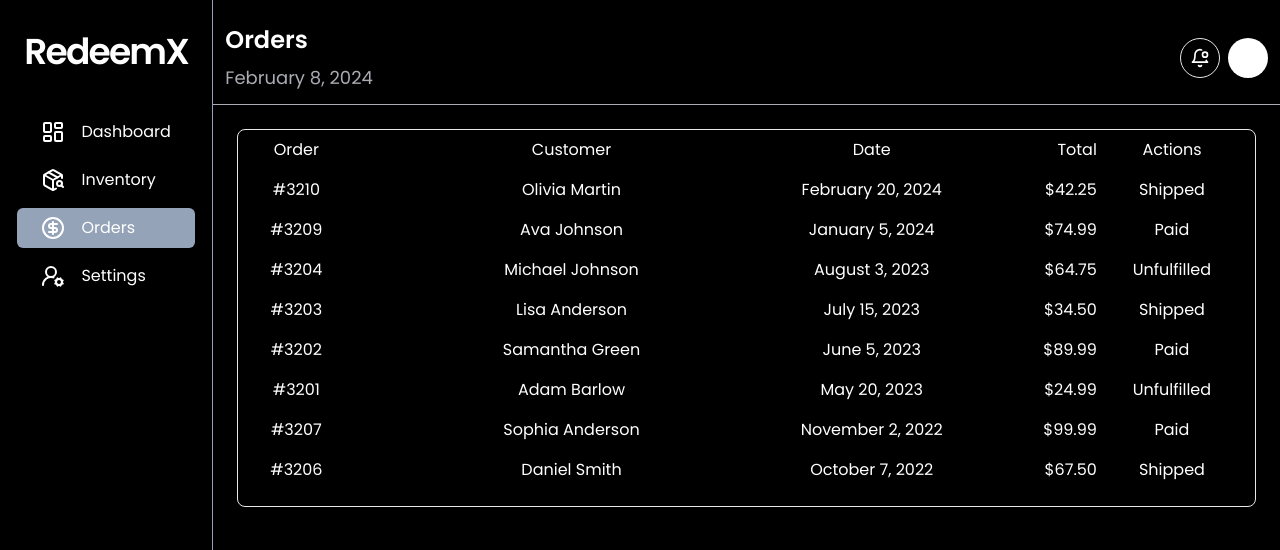
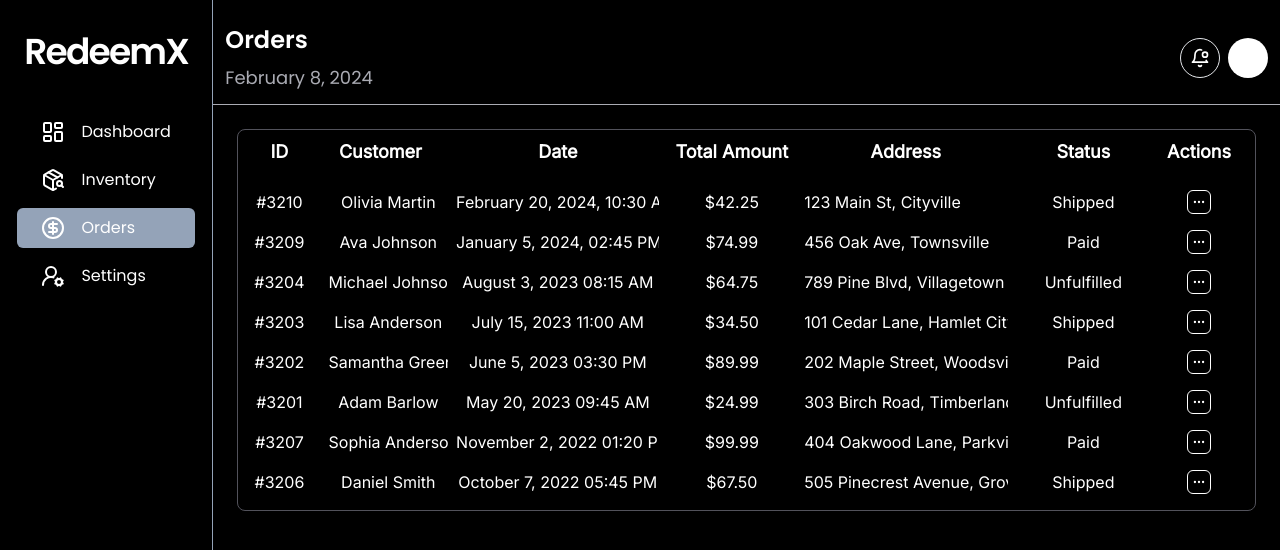
Before and after one commit to devvMuhammad/admin-redeemx, a Next.js app: page /orders in a window 1280 px wide. Shown: the top 550 px of the page. Built offline with nearby package versions, Linux system fonts and the light colour scheme.

Commit message:
added orders table

```diff
--- a/src/app/(sections)/orders/page.tsx
+++ b/src/app/(sections)/orders/page.tsx
@@ -1,53 +1,123 @@
+import { MoreHorizontalIcon } from "lucide-react";
+import { Inter } from "next/font/google";
+
+const inter = Inter({
+  weight: "400",
+  style: "normal",
+});
+
+interface Order {
+  orderId: string;
+  name: string;
+  date: string;
+  totalAmount: string;
+  status: string;
+  address: string;
+  orderItems?: string[];
+}
+
+const ordersData: Order[] = [
+  {
+    orderId: "#3210",
+    name: "Olivia Martin",
+    date: "February 20, 2024, 10:30 AM",
+    totalAmount: "$42.25",
+    status: "Shipped",
+    address: "123 Main St, Cityville",
+    orderItems: ["Product A", "Product B", "Product C"],
+  },
+  {
+    orderId: "#3209",
+    name: "Ava Johnson",
+    date: "January 5, 2024, 02:45 PM",
+    totalAmount: "$74.99",
+    status: "Paid",
+    address: "456 Oak Ave, Townsville",
+    orderItems: ["Product X", "Product Y"],
+  },
+  {
+    orderId: "#3204",
+    name: "Michael Johnson",
+    date: "August 3, 2023 08:15 AM",
+    totalAmount: "$64.75",
+    status: "Unfulfilled",
+    address: "789 Pine Blvd, Villagetown",
+    orderItems: ["Product M", "Product N", "Product O"],
+  },
+  {
+    orderId: "#3203",
+    name: "Lisa Anderson",
+    date: "July 15, 2023 11:00 AM",
+    totalAmount: "$34.50",
+    status: "Shipped",
+    address: "101 Cedar Lane, Hamlet City",
+    orderItems: ["Product P", "Product Q"],
+  },
+  {
+    orderId: "#3202",
+    name: "Samantha Green",
+    date: "June 5, 2023 03:30 PM",
+    totalAmount: "$89.99",
+    status: "Paid",
+    address: "202 Maple Street, Woodsville",
+    orderItems: ["Product Z"],
+  },
+  {
+    orderId: "#3201",
+    name: "Adam Barlow",
+    date: "May 20, 2023 09:45 AM",
+    totalAmount: "$24.99",
+    status: "Unfulfilled",
+    address: "303 Birch Road, Timberland",
+    orderItems: ["Product D", "Product E"],
+  },
+  {
+    orderId: "#3207",
+    name: "Sophia Anderson",
+    date: "November 2, 2022 01:20 PM",
+    totalAmount: "$99.99",
+    status: "Paid",
+    address: "404 Oakwood Lane, Parkville",
+    orderItems: ["Product F", "Product G"],
+  },
+  {
+    orderId: "#3206",
+    name: "Daniel Smith",
+    date: "October 7, 2022 05:45 PM",
+    totalAmount: "$67.50",
+    status: "Shipped",
+    address: "505 Pinecrest Avenue, Grove City",
+    orderItems: ["Product H", "Product I", "Product J"],
+  },
+];
+
 export default function Orders() {
   return (
-    <main>
-      <div className="border shadow-sm rounded-lg p-2">
-        <div className="min-w-[700px] pb-4 rounded-xl header product-rows grid gap-y-4 gap-x-2 md:gap-x-0 grid-cols-[auto_3fr_1fr_1fr_1fr] justify-center items-center text-center overflow-x-auto">
-          <div className="w-[100px]">Order</div>
-          <div className="min-w-[150px]">Customer</div>
-          <div className="hidden md:table-cell">Date</div>
-          <div className="text-right">Total</div>
-          <div className="hidden sm:table-cell">Actions</div>
-          <div className="font-medium">#3210</div>
-          <div>Olivia Martin</div>
-          <div className="hidden md:table-cell">February 20, 2024</div>
-          <div className="text-right">$42.25</div>
-          <div className="hidden sm:table-cell">Shipped</div>
-          <div className="font-medium">#3209</div>
-          <div>Ava Johnson</div>
-          <div className="hidden md:table-cell">January 5, 2024</div>
-          <div className="text-right">$74.99</div>
-          <div className="hidden sm:table-cell">Paid</div>
-          <div className="font-medium">#3204</div>
-          <div>Michael Johnson</div>
-          <div className="hidden md:table-cell">August 3, 2023</div>
-          <div className="text-right">$64.75</div>
-          <div className="hidden sm:table-cell">Unfulfilled</div>
-          <div className="font-medium">#3203</div>
-          <div>Lisa Anderson</div>
-          <div className="hidden md:table-cell">July 15, 2023</div>
-          <div className="text-right">$34.50</div>
-          <div className="hidden sm:table-cell">Shipped</div>
-          <div className="font-medium">#3202</div>
-          <div>Samantha Green</div>
-          <div className="hidden md:table-cell">June 5, 2023</div>
-          <div className="text-right">$89.99</div>
-          <div className="hidden sm:table-cell">Paid</div>
-          <div className="font-medium">#3201</div>
-          <div>Adam Barlow</div>
-          <div className="hidden md:table-cell">May 20, 2023</div>
-          <div className="text-right">$24.99</div>
-          <div className="hidden sm:table-cell">Unfulfilled</div>
-          <div className="font-medium">#3207</div>
-          <div>Sophia Anderson</div>
-          <div className="hidden md:table-cell">November 2, 2022</div>
-          <div className="text-right">$99.99</div>
-          <div className="hidden sm:table-cell">Paid</div>
-          <div className="font-medium">#3206</div>
-          <div>Daniel Smith</div>
-          <div className="hidden md:table-cell">October 7, 2022</div>
-          <div className="text-right">$67.50</div>
-          <div className="hidden sm:table-cell">Shipped</div>
+    <main className={`${inter.className}`}>
+      <div className="border border-zinc-600 shadow-sm rounded-lg px-4">
+        <div className="pb-4 rounded-xl header order-rows grid grid-cols-[auto_1fr_1.5fr_auto_1.5fr_1fr_auto] gap-y-4 gap-x-2 justify-center items-center text-center overflow-x-auto">
+          {/* TABLE HEADER */}
+          <span className="font-bold">ID</span>
+          <span className="font-bold">Customer</span>
+          <span className="font-bold">Date</span>
+          <span className="font-bold">Total Amount</span>
+          <span className="font-bold">Address</span>
+          <span className="font-bold">Status</span>
+          <span className="font-bold">Actions</span>
+          {/* TABLE ROWS */}
+          {ordersData.map((order) => (
+            <>
+              <p className="font-medium">{order.orderId}</p>
+              <p className="pl-4 text-lft">{order.name}</p>
+              <p className="text-center">{order.date}</p>
+              <p>{order.totalAmount}</p>
+              <p className="text-left">{order.address}</p>
+              <p>{order.status}</p>
+              <div className="mx-auto">
+                <MoreHorizontalIcon className="cursor-pointer p-1 border rounded-md border-white hover:translate-y-[-2px]" />
+              </div>
+            </>
+          ))}
         </div>
       </div>
     </main>
--- a/src/app/globals.css
+++ b/src/app/globals.css
@@ -91,7 +91,11 @@
   }
   .product-rows > p {
     @apply text-xs md:text-sm
-    text-xs md:text-sm overflow-y-hidden text-nowrap;
+    text-xs md:text-base overflow-y-hidden text-nowrap;
+  }
+  .order-rows > p {
+    @apply text-xs md:text-sm
+    text-xs md:text-base overflow-y-hidden text-nowrap;
   }
   .normal-row > span {
     @apply bg-cyan-500 border-t border-white p-1;
```
